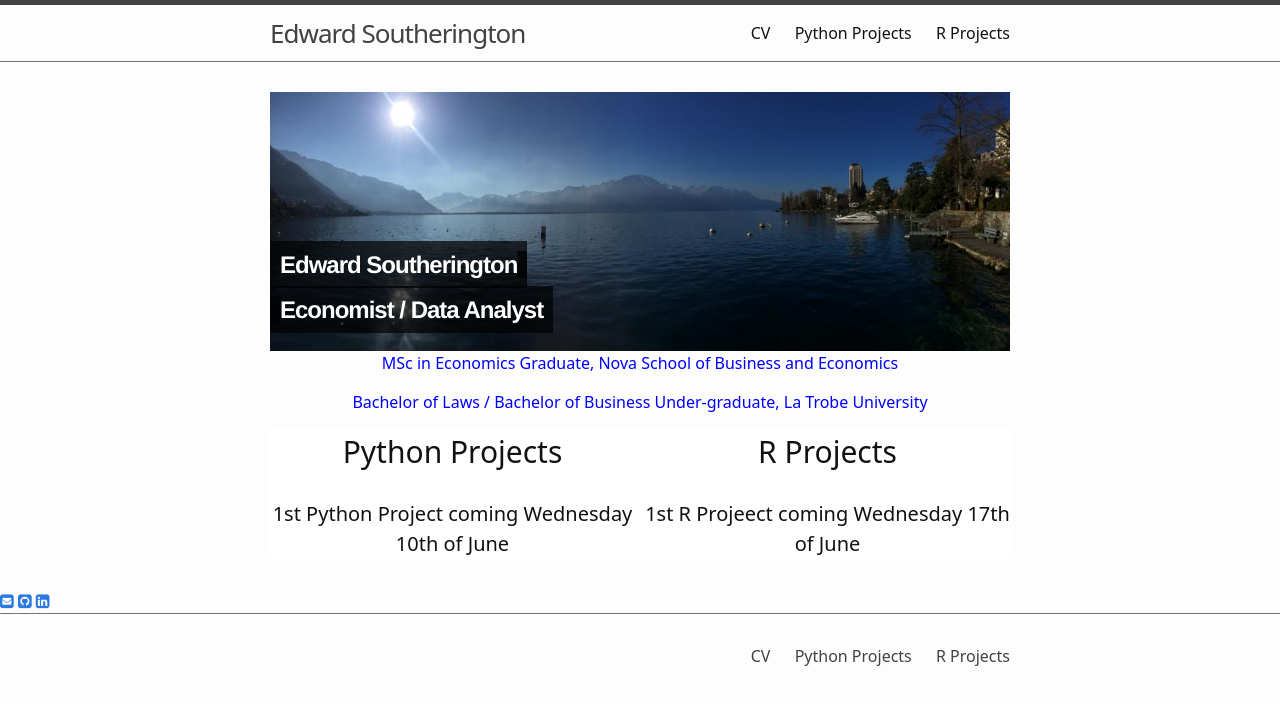
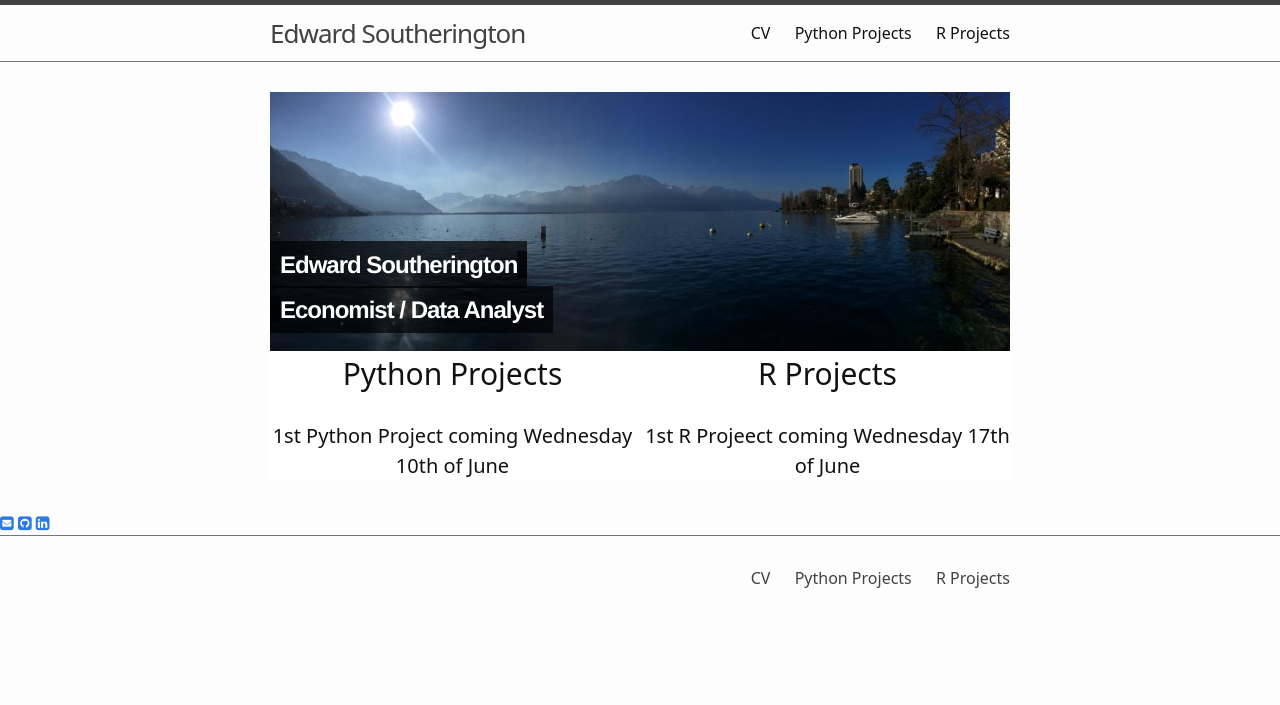
Before and after one commit to EdwardSoutherington/Portfolio, a Jekyll site: the page built from index.md, in a window 1280 px wide. Shown: the top 705 px of the page. Built offline with Jekyll 4.4.1, drawn with Linux system fonts in a browser that asks for light colours; nearby versions of some CDN libraries; some web fonts are replaced.

Commit message:
Update index.md

```diff
--- a/index.md
+++ b/index.md
@@ -58,8 +58,8 @@ title: Home
      <span>Edward Southerington<span class='spacer'></span><br /><span class='spacer'></span>Economist / Data Analyst</span>      <!-- span tag to beautify it efficiently -->
      </h2> <!-- the text -->
      </div>
-    <p style="color: blue" align="center">MSc in Economics Graduate, Nova School of Business and Economics</p>
-    <p style="color: blue" align="center">Bachelor of Laws / Bachelor of Business Under-graduate, La Trobe University</p>
+    <!--<p style="color: blue" align="center">MSc in Economics Graduate, Nova School of Business and Economics</p>
+    <p style="color: blue" align="center">Bachelor of Laws / Bachelor of Business Under-graduate, La Trobe University</p>-->
 
   <div class="container">
    <div class="item1">Python Projects</div>
```
